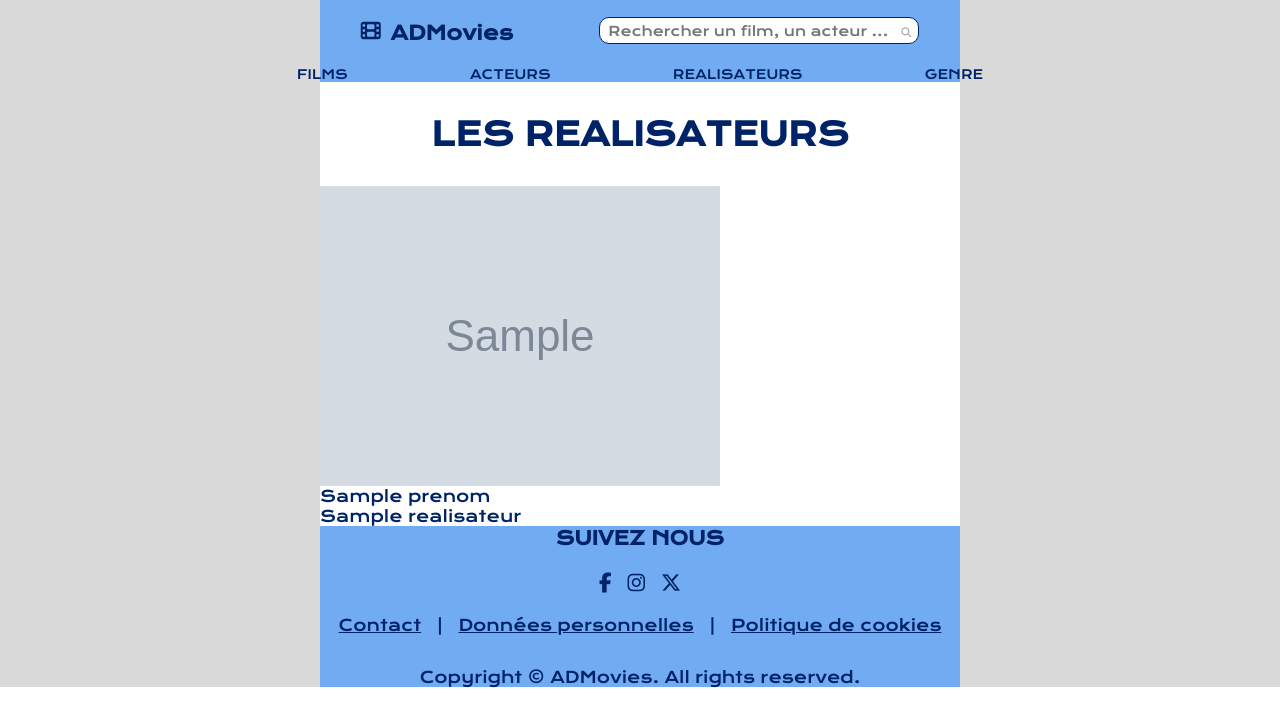
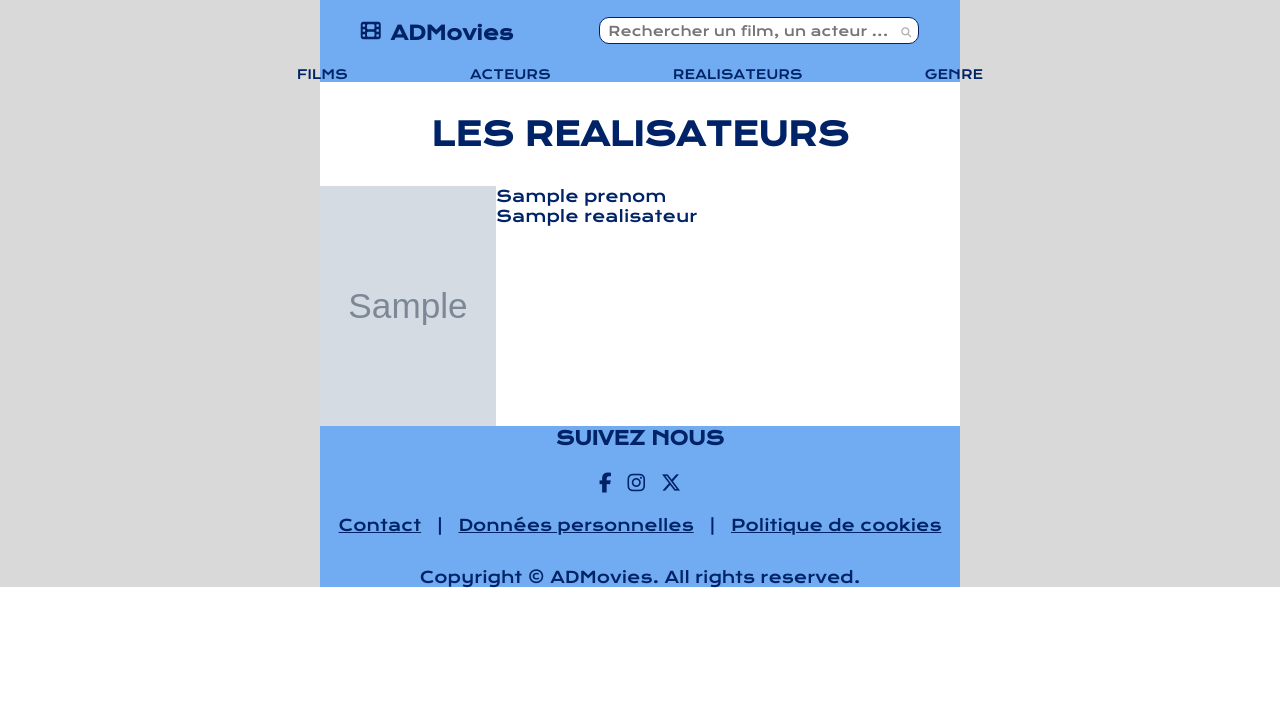
Before and after one commit to AntoineDrc/Projet_cinema, a PHP site: template view/listRealisateurs.php in a window 1280 px wide. Shown: the top 727 px of the page. Run offline with PHP 8.4, Linux system fonts and the light colour scheme; the template is opened without the code that fills it: most values are stand-ins (such as "Sample title", 1, 10 or a date in 2020); grey boxes marked "Sample" are stand-in pictures; some libraries are stand-ins or nearby versions.

Commit message:
ajout d'une vue des realisateurs et de css

```diff
--- a/public/css/style.css
+++ b/public/css/style.css
@@ -265,3 +265,20 @@ footer {
     padding: 2rem;
     text-align: center;
 }
+
+/* LIST REALISATEURS ****************************************/
+
+.realisateurs {
+    display: flex;
+}
+
+.realisateurImg {
+    height: 15rem;
+    width: 11rem;
+}
+
+.realisateurs img {
+    height: 100%;
+    width: 100%;
+    object-fit: cover;
+}
--- a/view/listRealisateurs.php
+++ b/view/listRealisateurs.php
@@ -6,12 +6,14 @@
 
 <?php foreach ($realisateurs as $realisateur)
 { ?>
+    <div class="realisateurs">
         <div class="realisateurImg">
             <img src="<?= $realisateur["img"]?>" alt="">
         </div>
         <div class="realisateurInfo">
             <p><?= $realisateur["prenom"]?></p>
             <p><?= $realisateur["nom"]?></p>
+        </div>
     </div>
 <?php
 } ?>
```
Lines whose indentation alone changed are shown as unchanged.
